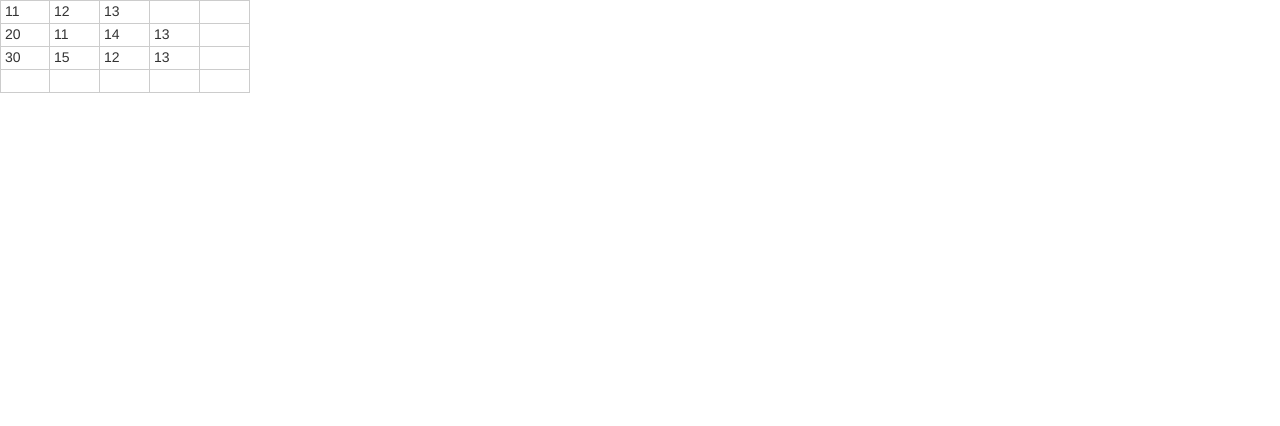
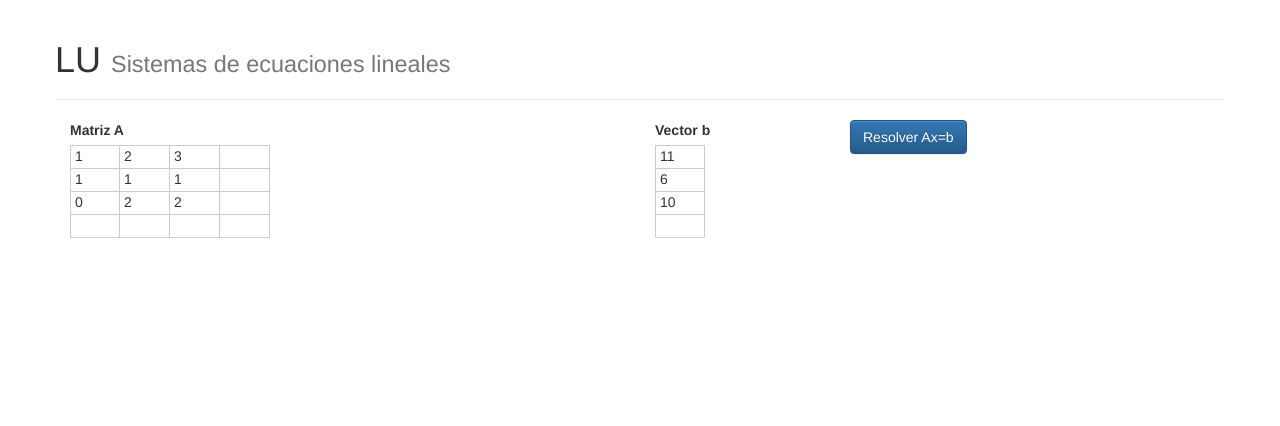
Before and after one commit to manuelkucharuk/metodosNumericos, a plain HTML site: page metodosNumericos/lu.html in a window 1280 px wide. Drawn offline with Linux system fonts and the light colour scheme.

Commit message:
Preparación de LU

```diff
--- a/metodosNumericos/js/lu.js
+++ b/metodosNumericos/js/lu.js
@@ -1,17 +1,42 @@
+var A=null;
+var b=null;
 $(document).ready(function(){
-	var data = [
-        [11, 12, 13],
-        [20, 11, 14, 13],
-        [30, 15, 12, 13]
+  $("#matrizA").height($("#matrizA").width()/2);
+  $("#vectorB").height($("#matrizA").height());
+  $("#resultado").hide();
+
+  A = [
+        [1, 2, 3],
+        [1, 1, 1],
+        [0, 2, 2]
       ];
 
-      var container = document.getElementById('tablaA');
-      var hot = new Handsontable(container, {
-        data: data,
+  b = [[11], [6], [10]];
+
+  var contA = document.getElementById('matrizA');
+  var htMatrizA = new Handsontable(contA, {
+    data: A,
     minSpareRows: 1,
     minSpareCols: 1,
     rowHeaders: false,
     colHeaders: false,
     contextMenu: true
   });
+
+  var contB = document.getElementById("vectorB");
+  var htVectorB = new Handsontable(contB, {
+    data: b,
+    maxCols: 1,
+    minSpareRows: 1,
+    minSpareCols: 0,
+    rowHeaders: false,
+    colHeaders: false,
+    contextMenu: true
   });
+});
+
+function resolver(){
+  var AA=A.slice(0);
+  var bb=b.slice(0);
+  alert(AA);
+}
--- a/metodosNumericos/lu.html
+++ b/metodosNumericos/lu.html
@@ -15,6 +15,29 @@
     <script language="javascript" type="text/javascript" src="js/lu.js"></script>
   </head>
   <body>
-    <div id="tablaA"></div>
+    <div class="container">
+      <div class="row">
+        <div class="page-header">
+          <h1>LU <small>Sistemas de ecuaciones lineales</small></h1>
+        </div>
+      </div>
+      <div class="row">
+        <div class="col-sm-6">
+          <label>Matriz A</label>
+          <div id="matrizA" style="overflow: auto"></div>
+        </div>
+        <div class="col-sm-2">
+          <label>Vector b</label>
+          <div id="vectorB" style="overflow: auto"></div>
+        </div>
+        <div id="resultado" class="col-sm-2">
+          <label>Vector x</label>
+          <div id="vectorX" style="overflow: auto"></div>
+        </div>
+        <div class="col-sm-2">
+          <button type="button" class="btn btn-primary" id="resolver" onClick="resolver()">Resolver Ax=b</button>
+        </div>
+      </div>
+    </div>
   </body>
 </html>
```
Also changed, not shown: metodosNumericos/biseccion.html (+1 -1 lines), metodosNumericos/newtonRaphson.html (+1 -1 lines). Lines whose indentation alone changed are shown as unchanged.
